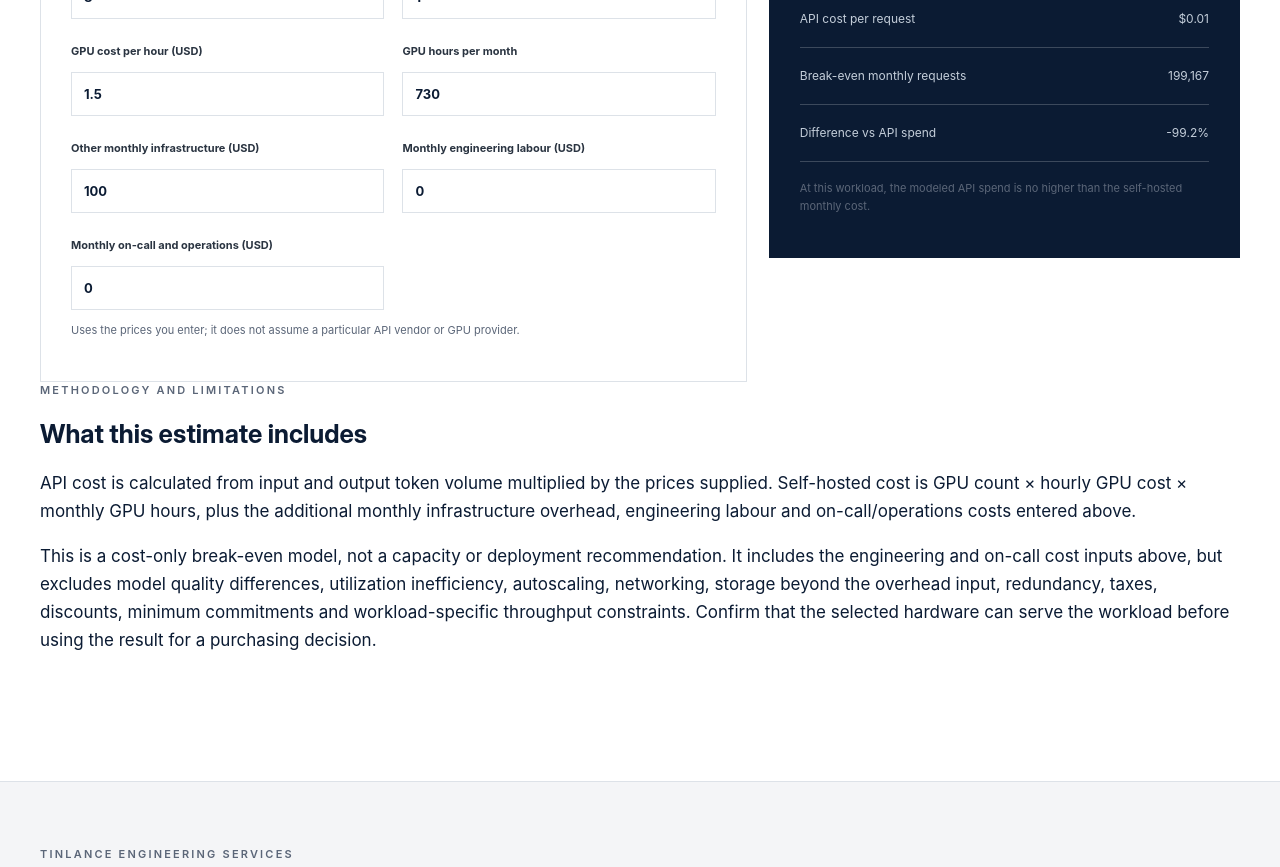
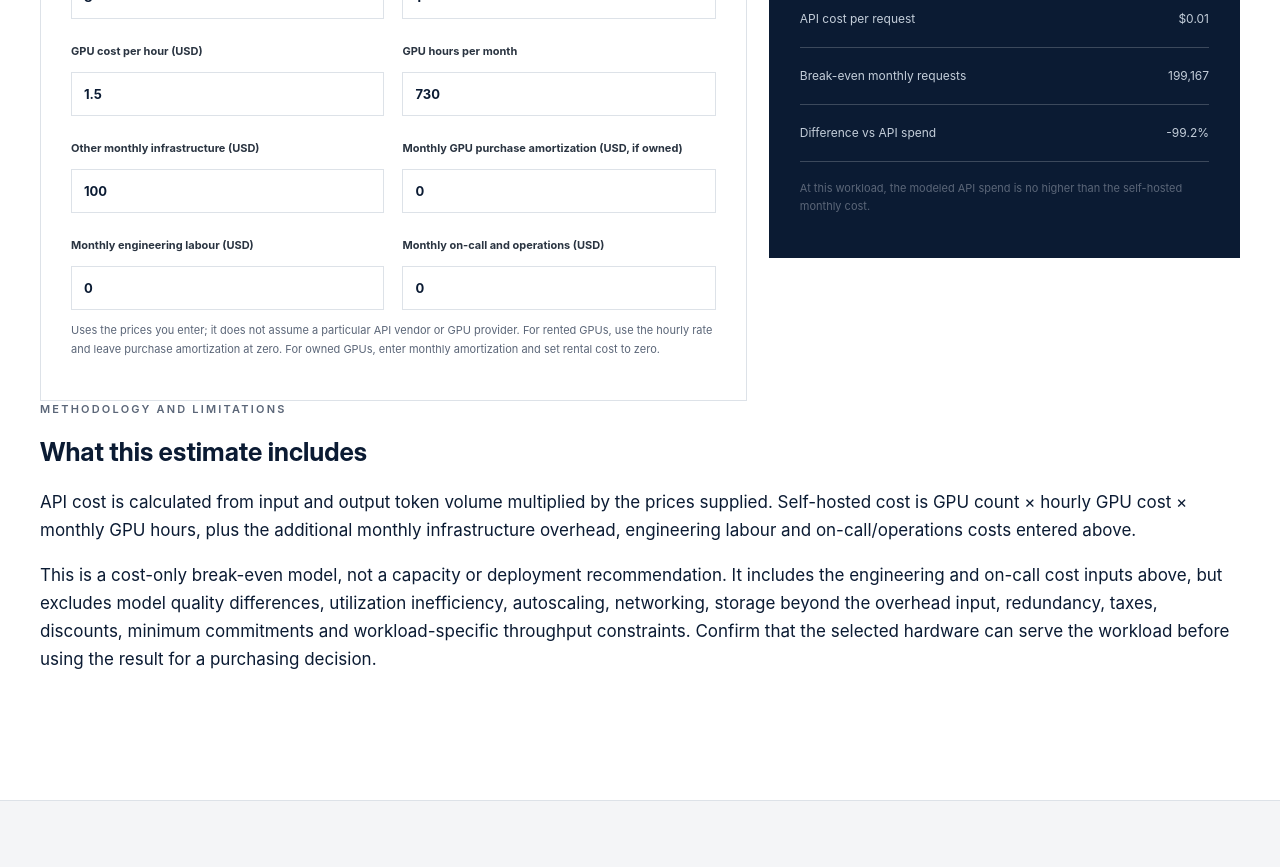
Before and after one commit to LloydCoder/hezqen, a Next.js app: page /labs/ai-cost in a window 1280 px wide. Shown: the part 1000-1867 px from the top of the page. Built offline with nearby package versions, Linux system fonts and the light colour scheme; no server answers.

Commit message:
feat: model rented and owned GPU costs in calculator UI

```diff
--- a/app/(frontend)/labs/ai-cost/ai-cost-calculator.tsx
+++ b/app/(frontend)/labs/ai-cost/ai-cost-calculator.tsx
@@ -13,6 +13,7 @@ const defaults = {
   gpuHourlyCost: "1.5",
   gpuHoursPerMonth: "730",
   monthlyInfrastructureOverhead: "100",
+  monthlyGpuAmortizationCost: "0",
   monthlyEngineeringCost: "0",
   monthlyOnCallCost: "0",
 };
@@ -62,6 +63,7 @@ export default function AiCostCalculator() {
           gpuHourlyCost: Number(values.gpuHourlyCost),
           gpuHoursPerMonth: Number(values.gpuHoursPerMonth),
           monthlyInfrastructureOverhead: Number(values.monthlyInfrastructureOverhead),
+          monthlyGpuAmortizationCost: Number(values.monthlyGpuAmortizationCost),
           monthlyEngineeringCost: Number(values.monthlyEngineeringCost),
           monthlyOnCallCost: Number(values.monthlyOnCallCost),
         }),
@@ -158,6 +160,12 @@ export default function AiCostCalculator() {
                 step={0.01}
               />
               <NumberField
+                label="Monthly GPU purchase amortization (USD, if owned)"
+                value={values.monthlyGpuAmortizationCost}
+                onChange={update("monthlyGpuAmortizationCost")}
+                step={0.01}
+              />
+              <NumberField
                 label="Monthly engineering labour (USD)"
                 value={values.monthlyEngineeringCost}
                 onChange={update("monthlyEngineeringCost")}
@@ -171,7 +179,7 @@ export default function AiCostCalculator() {
               />
             </div>
             <p className="vram-footnote">
-              Uses the prices you enter; it does not assume a particular API vendor or GPU provider.
+              Uses the prices you enter; it does not assume a particular API vendor or GPU provider. For rented GPUs, use the hourly rate and leave purchase amortization at zero. For owned GPUs, enter monthly amortization and set rental cost to zero.
             </p>
           </section>
 
```
